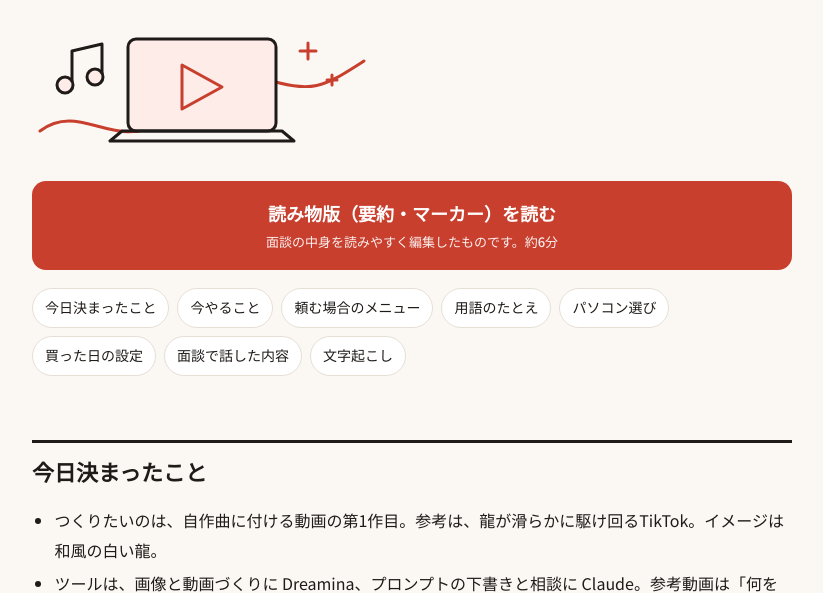
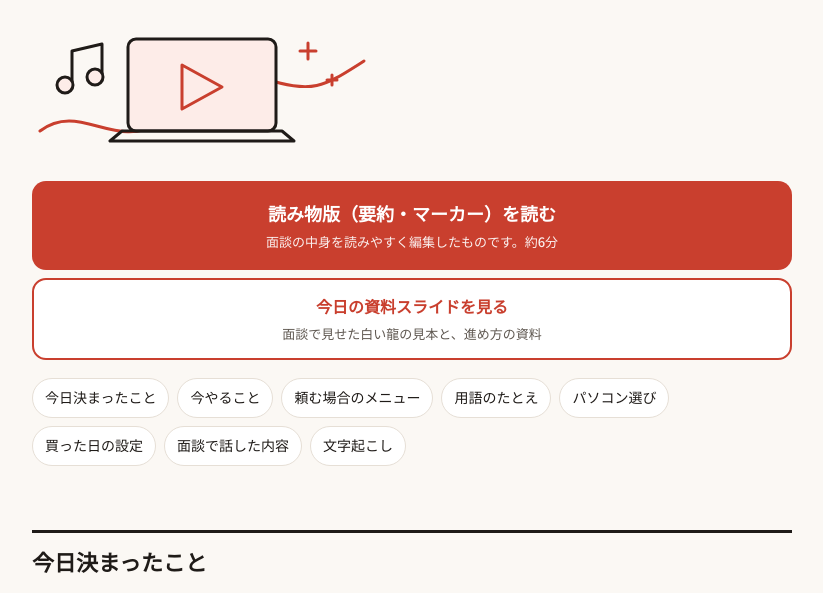
Before and after one commit to Yukitchy/kyoku-douga-gijiroku, a plain HTML site: page index.html in a window 1280 px wide. Shown: the part 197-790 px from the top of the page, without its empty margins (228-1051 px from the left). Drawn offline with Linux system fonts and the light colour scheme.

Commit message:
今日の資料スライドへのリンクを追加
Co-Authored-By: Claude Sonnet 5.5 <noreply@anthropic.com>

```diff
--- a/index.html
+++ b/index.html
@@ -23,6 +23,8 @@ a{color:var(--acc)}
 .btn{display:block;text-align:center;background:var(--acc);color:#fff!important;font-weight:900;font-size:18px;text-decoration:none;padding:16px 18px;border-radius:14px;margin:18px 0 8px}
 .btn small{display:block;font-weight:500;font-size:13px;opacity:.92}
 .tk{background:var(--card);border:1px solid var(--line);border-radius:12px;padding:14px 18px;margin:16px 0}
+.btn2{display:block;text-align:center;background:var(--card);color:var(--acc)!important;border:2px solid var(--acc);font-weight:900;font-size:16px;text-decoration:none;padding:12px 18px;border-radius:14px;margin:8px 0}
+.btn2 small{display:block;font-weight:500;font-size:13px;color:var(--sub)}
 .toc{display:flex;flex-wrap:wrap;gap:8px;margin:18px 0 0}
 .toc a{font-size:14px;text-decoration:none;border:1px solid var(--line);background:var(--card);padding:6px 12px;border-radius:99px;color:var(--ink)}
 .step{background:var(--card);border:1px solid var(--line);border-radius:14px;padding:20px 18px;margin:16px 0}
@@ -104,6 +106,7 @@ footer{margin-top:56px;font-size:13px;color:var(--sub)}
 <p class="lead">マリアさんが自分で動画を作れるようになるまでの道を、今日からの順番に並べました。いちばん厚く書いたのは、パソコン選びと、買った日の設定です。</p>
 <svg class="hero ic" viewBox="0 0 340 150" aria-hidden="true"><path d="M8 118c40-30 74 20 120-8s58-60 106-44 60 6 98-18" class="a"/><rect class="f" x="96" y="26" width="148" height="92" rx="8"/><path d="M78 128h184l-12-10H90z"/><path class="a" d="M150 52l40 22-40 22z"/><path d="M40 70V38l30-7v30"/><circle class="f" cx="33" cy="72" r="8"/><circle class="f" cx="63" cy="64" r="8"/><path class="a" d="M276 30v16M268 38h16M300 62v10M295 67h10"/></svg>
 <a class="btn" href="bunko.html">読み物版（要約・マーカー）を読む<small>面談の中身を読みやすく編集したものです。約6分</small></a>
+<a class="btn2" href="https://yukitchy.github.io/kyoku-douga-mtg/">今日の資料スライドを見る<small>面談で見せた白い龍の見本と、進め方の資料</small></a>
 <nav class="toc"><a href="#today">今日決まったこと</a><a href="#steps">今やること</a><a href="#irai">頼む場合のメニュー</a><a href="#words">用語のたとえ</a><a href="#pc">パソコン選び</a><a href="#setup">買った日の設定</a><a href="#talk">面談で話した内容</a><a href="#text">文字起こし</a></nav>
 </header>
 
@@ -255,6 +258,7 @@ footer{margin-top:56px;font-size:13px;color:var(--sub)}
 <p class="note">MacもWindowsも、1〜6の流れは同じです。Dreaminaのログイン画面は、使う時期によって選択肢が変わることがあります。</p>
 
 <h2 id="talk">面談で話した内容</h2>
+<p><a class="btn2" href="https://yukitchy.github.io/kyoku-douga-mtg/">今日の資料スライドを見る<small>面談で見せた白い龍の見本と、進め方の資料</small></a></p>
 <h3>マリアさんの状況</h3>
 <ul><li>会社で働きながら、占いとライブ配信をしている。</li><li>音楽はAIで作る。「おまかせ」ではなく、英語で細かく指定する。</li><li>共同制作者と、音楽用の別アカウントを作る。その第1作目の動画を作りたい。</li><li>動画は作ったことがない。やり方を覚えて、自分で作りたい。</li><li>パソコンは、15年ほど前のWindowsとMacしかない。スマホはiPhone 13 mini。</li></ul>
 <h3>参考動画と見本</h3>
```
